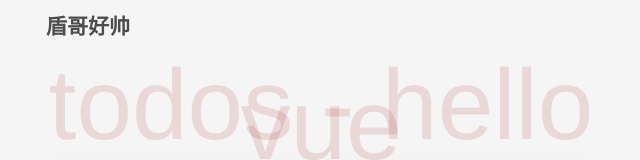
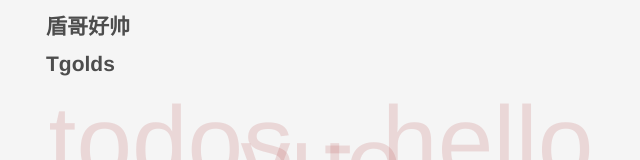
Before and after one commit to Tgolds/Tgolds-todolist, a plain HTML site: page public/index.html in a window 1280 px wide. Shown: the top 160 px of the page, without its empty margins (319-959 px from the left). Drawn offline with Linux system fonts and the light colour scheme; no server answers.

Commit message:
第二次提交

```diff
--- a/public/index.html
+++ b/public/index.html
@@ -11,6 +11,7 @@
 
 <body>
 	<h2>盾哥好帅</h2>
+	<h2>Tgolds</h2>
 	<section class="todoapp" id="container">
 		<header class="header">
 			<h1>todos - {{ msg }}</h1>
```
